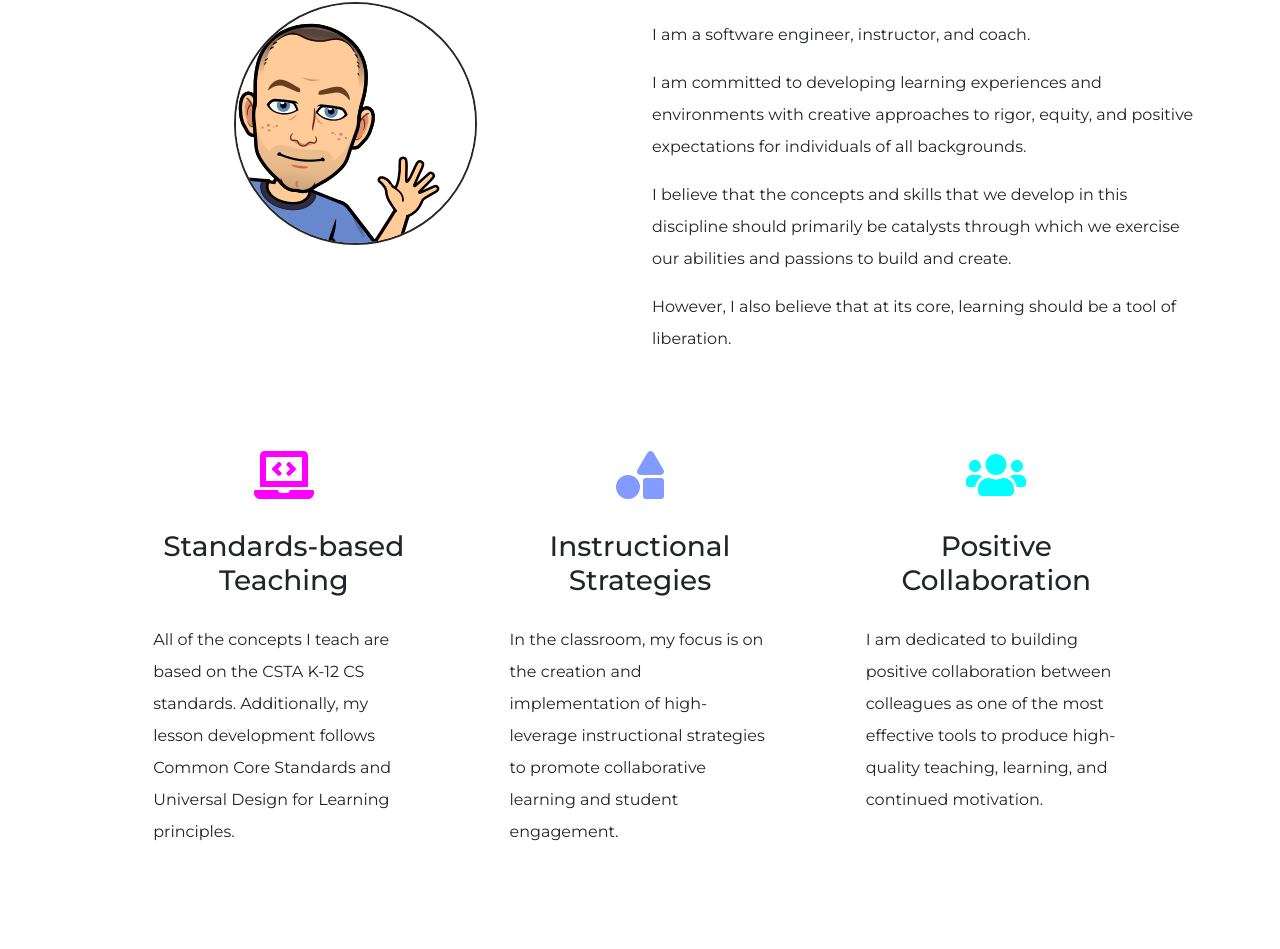
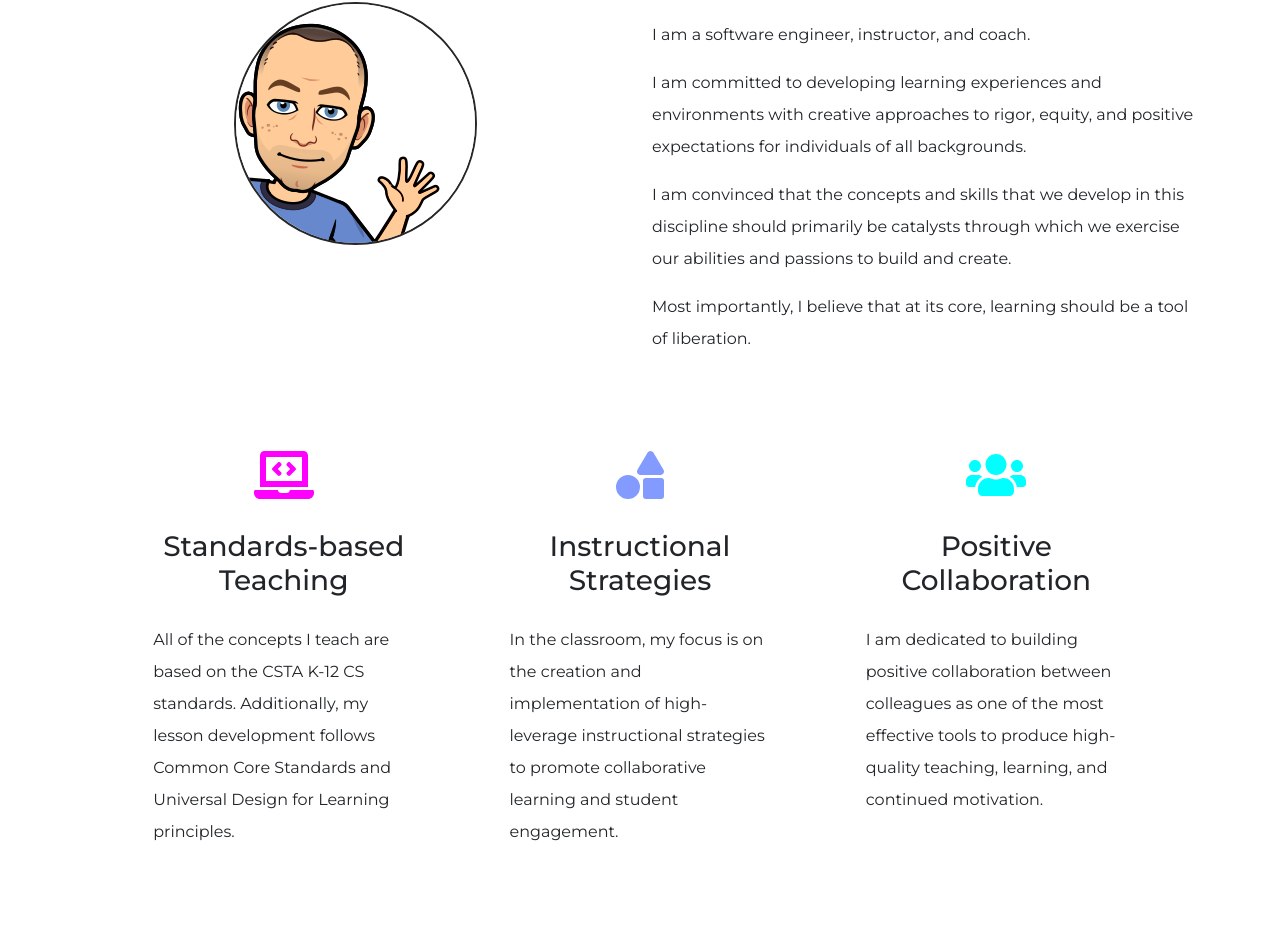
Before and after one commit to jonathanjacka/portfolio_page_react, a React (Create React App) app: page / in a window 1280 px wide. Shown: the part 973-1922 px from the top of the page. Built offline with nearby package versions, Linux system fonts and the light colour scheme; no server answers; a web font is replaced by a local one.

Commit message:
Updated about me writing

```diff
--- a/src/components/AboutMe.js
+++ b/src/components/AboutMe.js
@@ -24,13 +24,13 @@ export const AboutMe = () => {
               expectations for individuals of all backgrounds.
             </p>
             <p>
-              I believe that the concepts and skills that we develop in this
-              discipline should primarily be catalysts through which we exercise
-              our abilities and passions to build and create.
+              I am convinced that the concepts and skills that we develop in
+              this discipline should primarily be catalysts through which we
+              exercise our abilities and passions to build and create.
             </p>
 
             <p>
-              However, I also believe that at its core, learning should be a
+              Most importantly, I believe that at its core, learning should be a
               tool of liberation.
             </p>
           </div>
```
